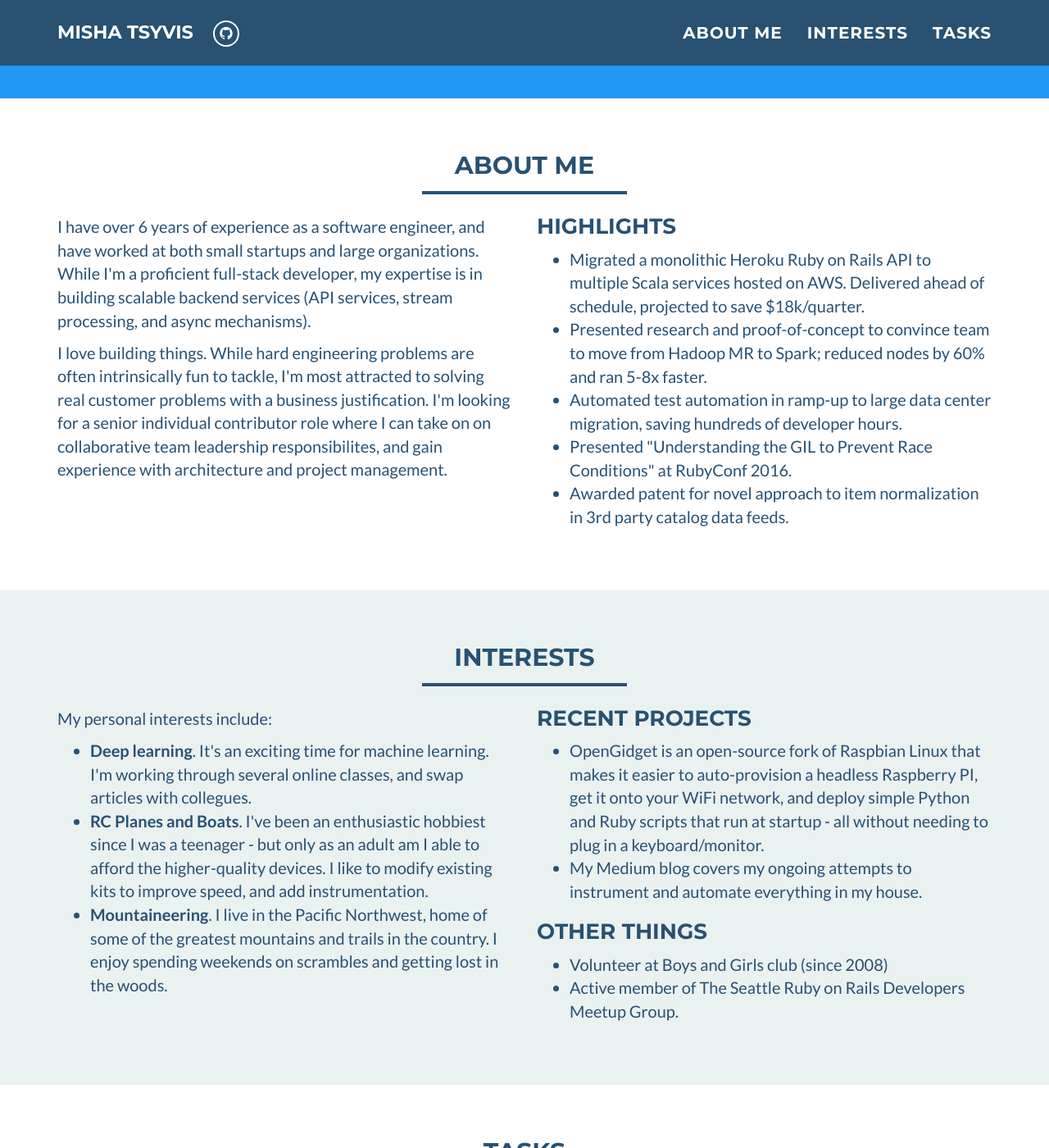
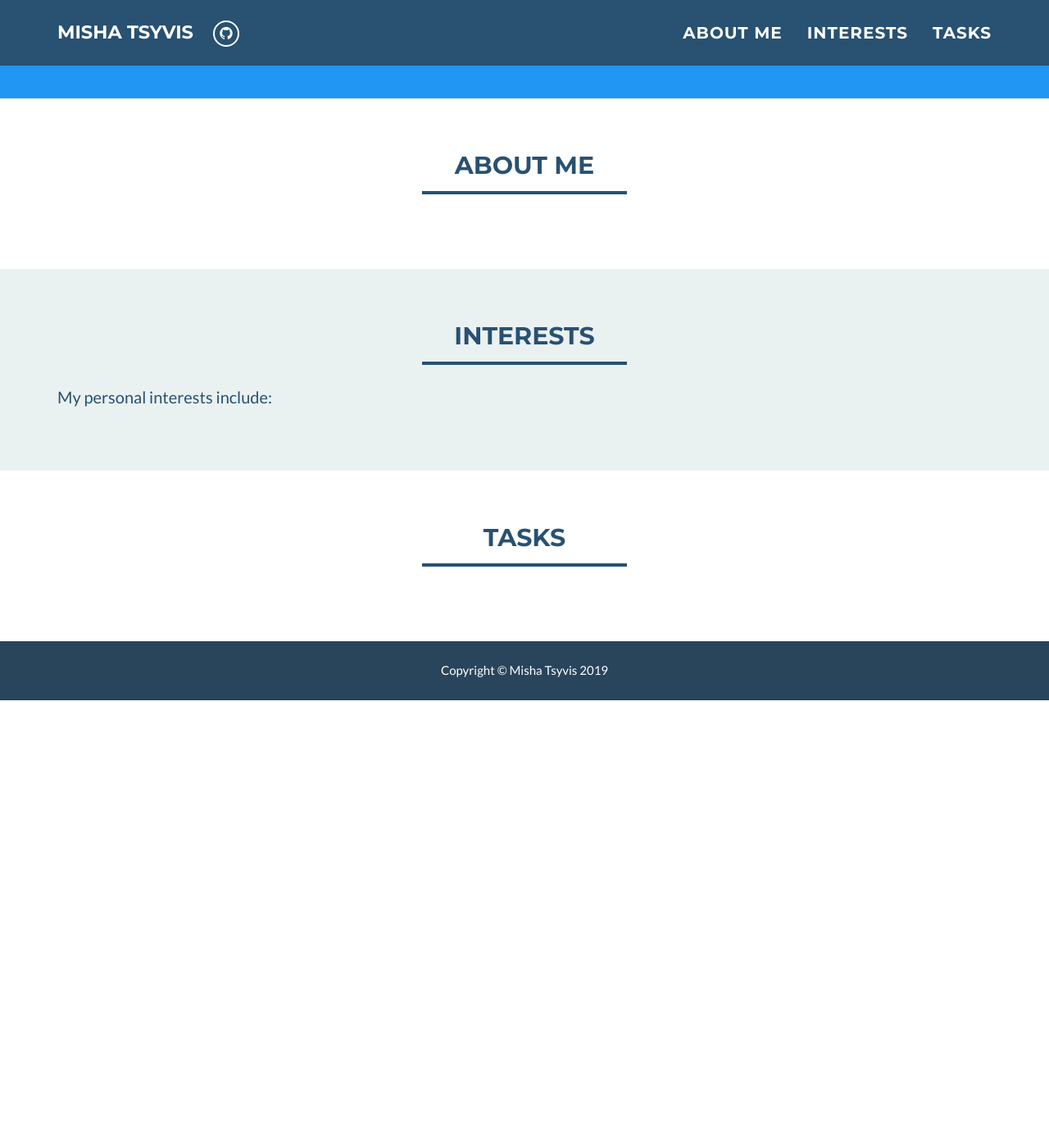
Before and after one commit to mtsyvis/mtsyvis.github.io, a Jekyll site: the page built from index.html, in a window 1280 px wide and 1400 px high, scrolled down 454 px. Shown: the whole window at 82% size. Built offline with Jekyll 4.4.1, drawn with Linux system fonts in a browser that asks for light colours; after the commit the page ends 1308 px from its top, so only the background shows below that.

Commit message:
need to add information

```diff
--- a/_includes/about_me.html
+++ b/_includes/about_me.html
@@ -8,6 +8,7 @@
     </div>
     <div class="row">
 	    <div class="col-sm-6">
+<!--
     		<p>
             I have over 6 years of experience as a software engineer, and have worked
             at both small startups and large organizations. While I'm a proficient full-stack
@@ -22,8 +23,10 @@
            team leadership responsibilites, and gain experience with
            architecture and project management.
         </p>
+-->
       </div>
 	    <div class="col-sm-6">
+<!--
 		    <h3 style="margin-top:0;">Highlights</h3>
 		    <ul>
     			<li>
@@ -41,6 +44,7 @@
             Awarded patent for novel approach to item normalization in 3rd party catalog data feeds.
     			</li>
 		    </ul>
+-->
 	    </div>
     </div>
   </div>
--- a/_includes/interests.html
+++ b/_includes/interests.html
@@ -11,6 +11,7 @@
 		    <p>
 			    My personal interests include:
         </p>
+<!--
 			<ul>
 			  <li>
 				 <b>Deep learning</b>. It's an exciting time for machine learning. I'm working through several online classes, and swap articles with collegues.
@@ -24,8 +25,10 @@
           on scrambles and getting lost in the woods.
       </li>
 			</ul>
+-->
 		</div>
     <div class="col-sm-6">
+<!--
       <h3 style="margin-top:0">Recent Projects</h3>
 		  <ul>
   			<li>
@@ -45,6 +48,7 @@
   			  Active member of The Seattle Ruby on Rails Developers Meetup Group.
   			</li>
 		   </ul>
+-->
       </div>
     </div>
   </div>
--- a/_includes/tasks.html
+++ b/_includes/tasks.html
@@ -14,18 +14,8 @@
       </div>
 
 	    <div class="col-sm-6">
-		    <h3 style="margin-top:0;">Padawans</h3>
-		    <ul>
-    			<li>
+<!--		    <h3 style="margin-top:0;">Padawans</h3>-->
 
-    			</li>
-          <li>
-          <li>
-    			<li>
-    			</li>
-    			<li>
-    			</li>
-		    </ul>
 	    </div>
 
     </div>
```
